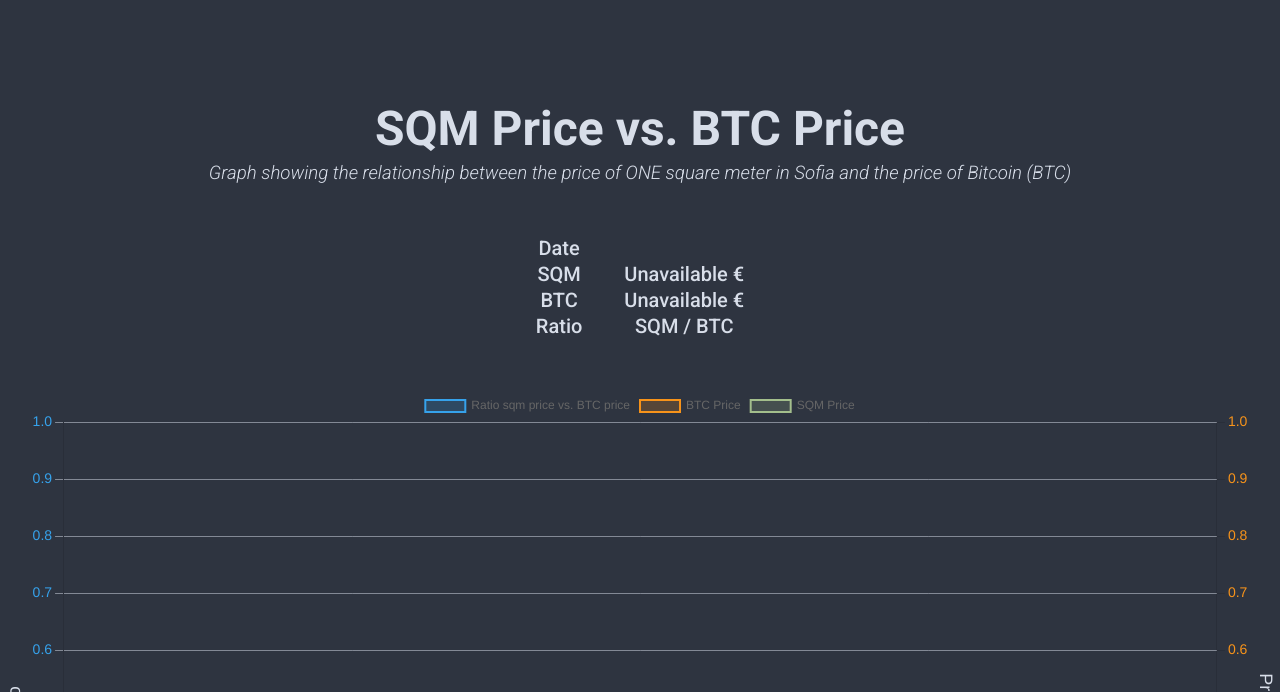
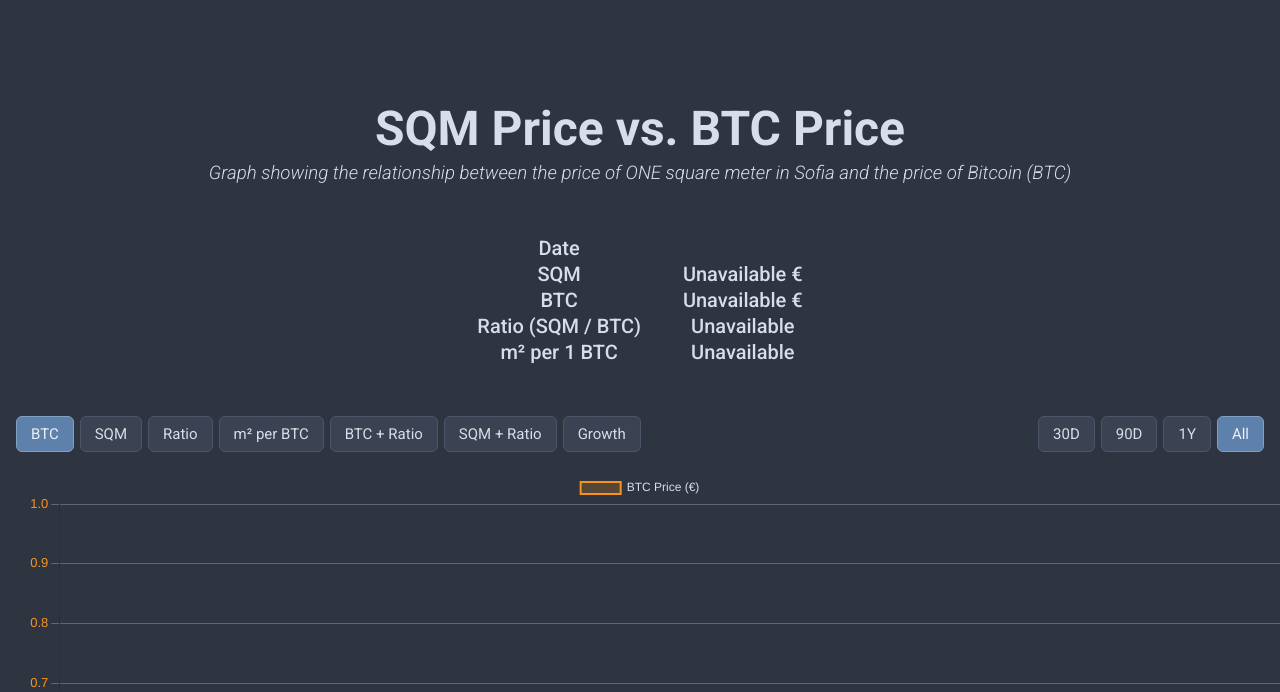
Before and after one commit to tonytech83/sqm-vs-btc, a Flask app: template templates/index.html in a window 1280 px wide. Shown: the top 692 px of the page. Run offline with Flask 3, Linux system fonts and the light colour scheme; the template is opened without the code that fills it, so the values that code supplies are empty; some libraries are stand-ins or nearby versions.

Commit message:
added new tabs (#14)

```diff
--- a/WebApp/helpers.py
+++ b/WebApp/helpers.py
@@ -1,59 +1,49 @@
 import logging
 import os
 from datetime import datetime, timezone
-from typing import TYPE_CHECKING
+from pathlib import Path
 
 import psycopg2 as db
 import requests
+from dotenv import load_dotenv
+from psycopg2.extensions import connection
 from psycopg2.extras import RealDictCursor, RealDictRow
-from requests.models import Response
-
-if TYPE_CHECKING:
-    from flask import Response
-
-from pathlib import Path
-
-from dotenv import load_dotenv
 
 # Always load the .env file from the project root
 env_path = Path(__file__).resolve().parent.parent / ".env"
 load_dotenv(dotenv_path=env_path)
 
 logger = logging.getLogger(__name__)
-logger.info("Foobar")
+
+
+def _connect() -> connection:
+    """Opens a new PostgreSQL connection using the DB_* environment variables."""
+    return db.connect(
+        dbname=os.getenv("DB_NAME"),
+        user=os.getenv("DB_USER"),
+        password=os.getenv("DB_PASSWORD"),
+        host=os.getenv("DB_HOST"),
+        port=os.getenv("DB_PORT"),
+    )
 
 
 def prepare_json() -> list[dict]:
     """
-    Retrieves all entries from the database and returns them as a list of dictionaries.
+    Retrieves all entries from the database, oldest first.
 
     Returns:
         List[Dict]: A list of database entries as dictionaries.
         Returns an empty list if there's an error.
 
-    Note:
-        Uses RealDictCursor for dictionary-style results.
-        Automatically closes database connection in finally block.
-
     """
-    # Initialize conn to None
     conn = None
     try:
-        conn = db.connect(
-            dbname=os.getenv("DB_NAME"),
-            user=os.getenv("DB_USER"),
-            password=os.getenv("DB_PASSWORD"),
-            host=os.getenv("DB_HOST"),
-            port=os.getenv("DB_PORT"),
-        )
-        # Use RealDictCursor for dict rows
+        conn = _connect()
         cursor: RealDictCursor = conn.cursor(cursor_factory=RealDictCursor)
 
-        cursor.execute(query="SELECT * FROM data")
-        # Fetch rows as dictionaries
+        cursor.execute(query="SELECT * FROM data ORDER BY date")
         db_entries: list[RealDictRow] = cursor.fetchall()
 
-        # Debugging: Log the number of entries fetched
         logger.info("Fetched %s entries from the database.", len(db_entries))
 
     except db.Error:
@@ -78,16 +68,10 @@ def get_latest_prices() -> RealDictRow | None:
     """
     conn = None
     try:
-        conn = db.connect(
-            dbname=os.getenv("DB_NAME"),
-            user=os.getenv("DB_USER"),
-            password=os.getenv("DB_PASSWORD"),
-            host=os.getenv("DB_HOST"),
-            port=os.getenv("DB_PORT"),
-        )
+        conn = _connect()
         cursor: RealDictCursor = conn.cursor(cursor_factory=RealDictCursor)
 
-        cursor.execute(query="SELECT * FROM data ORDER BY id DESC LIMIT 1")
+        cursor.execute(query="SELECT * FROM data ORDER BY date DESC LIMIT 1")
         latest_entry: RealDictRow | None = cursor.fetchone()
 
     except db.Error:
@@ -98,39 +82,6 @@ def get_latest_prices() -> RealDictRow | None:
     finally:
         if conn is not None:
             conn.close()
-
-    """
-    Fetches a list of public HTTPS proxies and returns them as a dict usable by requests.
-
-    Source:
-        https://www.proxy-list.download/api/v1/get?type=https
-
-    Returns:
-        dict[int, str]: Mapping of 1-based index to proxy URL with the https scheme
-        (e.g., {1: "https://ip:port", 2: "https://ip:port", ...}). May raise on
-        non-2xx responses.
-
-    Notes:
-        The returned mapping is passed directly to `requests.get(..., proxies=...)`.
-        This function does not perform validation of proxy liveness.
-
-    """
-    response = requests.get(
-        "https://www.proxy-list.download/api/v1/get?type=https",
-        timeout=10,
-    )
-
-    response.raise_for_status()
-
-    # split the response
-    lines = response.text.strip().split("\n")
-
-    # create a dict with index
-    proxies = {
-        i + 1: f"https://{line.strip()}" for i, line in enumerate(lines) if line.strip()
-    }
-
-    return proxies
 
 
 def get_sqm_price_in_eur() -> float | None:
@@ -170,16 +121,16 @@ def get_btc_price_binance() -> float | None:
 
     Returns:
         float | None: Latest BTC price in EUR when available; otherwise None.
-        Network/HTTP errors are caught and logged.
+        Network/HTTP errors and unexpected response shapes are caught and logged.
 
     """
     url = "https://api.binance.com/api/v3/ticker/price?symbol=BTCEUR"
     try:
-        response: Response = requests.get(url, timeout=10)
+        response = requests.get(url, timeout=10)
         response.raise_for_status()
         data = response.json()
         return float(data["price"])
-    except requests.RequestException:
+    except (requests.RequestException, KeyError, TypeError, ValueError):
         logger.exception(msg="Error fetching BTC price from Binance")
         return None
 
@@ -192,16 +143,16 @@ def get_btc_price_kraken() -> float | None:
 
     Returns:
         float | None: Latest BTC price in EUR when available; otherwise None.
-        Network/HTTP errors are caught and logged.
+        Network/HTTP errors and unexpected response shapes are caught and logged.
 
     """
     url = "https://api.kraken.com/0/public/Ticker?pair=XBTEUR"
     try:
-        response: Response = requests.get(url, timeout=10)
+        response = requests.get(url, timeout=10)
         response.raise_for_status()
         data = response.json()
         return float(data["result"]["XXBTZEUR"]["c"][0])
-    except requests.RequestException:
+    except (requests.RequestException, KeyError, IndexError, TypeError, ValueError):
         logger.exception(msg="Error fetching BTC price from Kraken")
         return None
 
@@ -223,11 +174,11 @@ def get_btc_price_in_eur() -> float | None:
         if price:
             logger.info("BTC Price from %s: %s EUR", source.__name__, price)
             return price
-    logger.exception(msg="Failed to fetch BTC price from all sources.")
+    logger.error("Failed to fetch BTC price from all sources.")
     return None
 
 
-def get_prices_and_ratio() -> None:
+def get_prices_and_ratio() -> str:
     """
     Fetches current BTC and square meter prices, calculates their ratio, and stores the data in the database.
 
@@ -238,22 +189,14 @@ def get_prices_and_ratio() -> None:
     4. Calculates the ratio
     5. Stores the new entry
 
-    Note:
-        - Skips insertion if an entry for today already exists
-        - Uses ON CONFLICT DO NOTHING for date uniqueness
-        - Automatically closes database connection in finally block
-        - Logs all significant events and errors
+    Returns:
+        str: "inserted" when today's entry was added, "exists" when it was already
+        there, or "failed" when a price could not be fetched or the database failed.
 
     """
-    conn = None  # Initialize conn to None
+    conn = None
     try:
-        conn = db.connect(
-            dbname=os.getenv("DB_NAME"),
-            user=os.getenv("DB_USER"),
-            password=os.getenv("DB_PASSWORD"),
-            host=os.getenv("DB_HOST"),
-            port=os.getenv("DB_PORT"),
-        )
+        conn = _connect()
         cursor = conn.cursor()
 
         cursor.execute(
@@ -267,21 +210,21 @@ def get_prices_and_ratio() -> None:
             )
             """,
         )
+        conn.commit()
 
         # Check if today's entry already exists
         today: str = datetime.now(tz=timezone.utc).strftime("%Y-%m-%d")
         cursor.execute("SELECT 1 FROM data WHERE date = %s", (today,))
         if cursor.fetchone():
             logger.info("Entry for %s already exists. Skipping.", today)
-            return
+            return "exists"
 
-        # Fetch current prices if not already fetched for today
-        sqm_price: float = get_sqm_price_in_eur()
+        sqm_price: float | None = get_sqm_price_in_eur()
         btc_price: float | None = get_btc_price_in_eur()
 
         if sqm_price is None or btc_price is None:
-            logger.exception("Failed to fetch data. Skipping database insertion.")
-            return
+            logger.error("Failed to fetch data. Skipping database insertion.")
+            return "failed"
 
         ratio: float = sqm_price / btc_price
 
@@ -293,11 +236,13 @@ def get_prices_and_ratio() -> None:
             """,
             (today, btc_price, sqm_price, ratio),
         )
+        conn.commit()
         logger.info("Added new entry for %s", today)
-
-        conn.commit()
     except db.Error:
         logger.exception("Database error")
+        return "failed"
+    else:
+        return "inserted"
     finally:
         if conn is not None:
             conn.close()
--- a/WebApp/views.py
+++ b/WebApp/views.py
@@ -1,17 +1,11 @@
-from datetime import datetime
-from functools import lru_cache
-from typing import Any, ClassVar
+from datetime import datetime, timezone
+from typing import ClassVar
 
 from flask import jsonify, render_template
 from flask.views import View
 from flask.wrappers import Response
 
 from WebApp.helpers import get_latest_prices, get_prices_and_ratio, prepare_json
-
-
-@lru_cache(maxsize=1)
-def cached_data() -> list[dict]:
-    return prepare_json()
 
 
 class IndexView(View):
@@ -24,17 +18,23 @@ class IndexView(View):
         latest_data = get_latest_prices()
 
         if latest_data:
+            btc_price = float(latest_data["btc_price"])
+            sqm_price = float(latest_data["sqm_price"])
             return render_template(
                 self.template,
                 date=latest_data["date"],
-                btc_price=f"{float(latest_data['btc_price']):.2f}",
-                sqm_price=f"{float(latest_data['sqm_price']):.2f}",
+                btc_price=f"{btc_price:.2f}",
+                sqm_price=f"{sqm_price:.2f}",
+                ratio=f"{float(latest_data['ratio']):.6f}",
+                sqm_per_btc=f"{btc_price / sqm_price:.2f}",
             )
         return render_template(
             self.template,
-            date=datetime.now(tz=datetime.UTC).strftime("%d %b %Y"),
+            date=datetime.now(tz=timezone.utc).strftime("%Y-%m-%d"),
             btc_price=None,
             sqm_price=None,
+            ratio=None,
+            sqm_per_btc=None,
         )
 
 
@@ -42,13 +42,14 @@ class DataView(View):
     methods: ClassVar[list[str]] = ["GET"]
 
     def dispatch_request(self) -> Response:
-        return jsonify(cached_data())
+        return jsonify(prepare_json())
 
 
 class UpdateDBView(View):
     methods: ClassVar[list[str]] = ["GET"]
 
-    def dispatch_request(self) -> Response:
-        get_prices_and_ratio()
+    def dispatch_request(self) -> tuple[Response, int]:
+        result = get_prices_and_ratio()
+        status_code = 500 if result == "failed" else 200
 
-        return jsonify({"status": "Database updated"})
+        return jsonify({"status": result}), status_code
--- a/app.py
+++ b/app.py
@@ -1,8 +1,7 @@
 import os
 
-from flask import Flask, g
+from flask import Flask
 
-from WebApp.helpers import get_btc_price_in_eur, get_sqm_price_in_eur
 from WebApp.views import DataView, IndexView, UpdateDBView
 
 # Initialise Flask App
@@ -12,26 +11,6 @@ app = Flask(
     static_folder="static",
     template_folder="templates",
 )
-
-
-@app.before_request
-def preload_data() -> None:
-    if not hasattr(g, "data_preloaded"):
-        try:
-            btc_price = get_btc_price_in_eur()
-            g.current_btc_price = f"{btc_price:.2f}" if btc_price is not None else "N/A"
-        except Exception as e:
-            app.logger.error(f"Failed to fetch BTC price: {str(e)}")
-            g.current_btc_price = "N/A"
-
-        try:
-            sqm_price = get_sqm_price_in_eur()
-            g.current_sqm_price = f"{sqm_price:.2f}" if sqm_price is not None else "N/A"
-        except Exception as e:
-            app.logger.error(f"Failed to fetch SQM price: {str(e)}")
-            g.current_sqm_price = "N/A"
-
-        g.data_preloaded = True
 
 
 # urlpatterns
--- a/requirements.txt
+++ b/requirements.txt
@@ -1,4 +1,3 @@
-beautifulsoup4==4.12.3
 blinker==1.9.0
 certifi==2024.12.14
 charset-normalizer==3.4.1
@@ -13,10 +12,9 @@ Jinja2==3.1.6
 MarkupSafe==3.0.2
 packaging==24.2
 pluggy==1.5.0
-psycopg2==2.9.10
+psycopg2-binary==2.9.13
 python-dotenv==1.2.3
 requests==2.34.2
-soupsieve==2.9.2
 urllib3==2.8.0
 Werkzeug==3.1.9
 pytest==9.1.1
--- a/static/css/styles.css
+++ b/static/css/styles.css
@@ -59,6 +59,41 @@ table {
   padding-right: 40px;
 }
 
+.controls {
+  display: flex;
+  flex-wrap: wrap;
+  justify-content: space-between;
+  gap: 10px;
+  margin: 0 16px 20px;
+}
+
+.button-group {
+  display: flex;
+  flex-wrap: wrap;
+  gap: 6px;
+}
+
+.controls button {
+  background-color: #3b4252;
+  color: #d8dee9;
+  border: 1px solid #4c566a;
+  border-radius: 6px;
+  padding: 8px 14px;
+  font-family: inherit;
+  font-size: 15px;
+  cursor: pointer;
+}
+
+.controls button:hover {
+  background-color: #434c5e;
+}
+
+.controls button.active {
+  background-color: #5e81ac;
+  border-color: #81a1c1;
+  color: #eceff4;
+}
+
 .footer {
   font-size: 14px;
   padding: 10px 0;
--- a/static/js/chart.js
+++ b/static/js/chart.js
@@ -1,109 +1,127 @@
-let priceChart = new Chart(
-  document.getElementById("priceChart").getContext("2d"),
-  {
-    type: "line",
-    data: {
-      labels: [], // Dates will go here
-      datasets: [
-        {
-          label: "Ratio sqm price vs. BTC price",
-          data: [], // Ratios will go here
-          borderColor: "rgba(54, 162, 235, 1.0)",
-          backgroundColor: "rgba(54, 162, 235, 0.2)",
-          borderWidth: 2,
-          yAxisID: "yRatio", // Bind to left Y-axis
-        },
-        {
-          label: "BTC Price",
-          data: [], // BTC prices will go here
-          borderColor: "rgba(247, 147, 26, 1.0)",
-          backgroundColor: "rgba(247, 147, 26, 0.2)",
-          borderWidth: 2,
-          yAxisID: "yPrice", // Bind to right Y-axis
-        },
-        {
-          label: "SQM Price",
-          data: [], // SQM prices will go here
-          borderColor: "rgba(163, 190, 140, 1.0)",
-          backgroundColor: "rgba(163, 190, 140, 0.2)",
-          borderWidth: 2,
-          yAxisID: "yPrice", // Bind to right Y-axis
-        },
-      ],
+// Each series reads one value from a data row.
+const SERIES = {
+  btc: { label: "BTC Price (€)", color: "rgba(247, 147, 26, 1.0)", value: (r) => r.btc },
+  sqm: { label: "SQM Price (€)", color: "rgba(163, 190, 140, 1.0)", value: (r) => r.sqm },
+  ratio: { label: "Ratio SQM / BTC", color: "rgba(54, 162, 235, 1.0)", value: (r) => r.ratio },
+  m2: { label: "m² per 1 BTC", color: "rgba(180, 142, 173, 1.0)", value: (r) => r.btc / r.sqm },
+};
+
+// Each tab shows one or two series. With two, the second gets its own right-hand axis,
+// unless `rebase` puts both on one axis as growth from the first day (= 100).
+const VIEWS = {
+  btc: { series: ["btc"] },
+  sqm: { series: ["sqm"] },
+  ratio: { series: ["ratio"] },
+  m2: { series: ["m2"] },
+  btcRatio: { series: ["btc", "ratio"] },
+  sqmRatio: { series: ["sqm", "ratio"] },
+  growth: { series: ["btc", "sqm"], rebase: true },
+};
+
+const TEXT_COLOR = "rgba(216, 222, 233, 1.0)";
+const GRID_COLOR = "rgba(216, 222, 233, 0.3)";
+
+let rows = [];
+let currentView = "btc";
+let currentRange = "all";
+
+const chart = new Chart(document.getElementById("priceChart").getContext("2d"), {
+  type: "line",
+  data: { labels: [], datasets: [] },
+  options: {},
+});
+
+function rowsInRange() {
+  if (currentRange === "all" || rows.length === 0) return rows;
+  const last = new Date(rows[rows.length - 1].date);
+  const cutoff = new Date(last);
+  cutoff.setDate(cutoff.getDate() - Number(currentRange));
+  return rows.filter((r) => new Date(r.date) >= cutoff);
+}
+
+function axis(position, title, color, drawGrid) {
+  return {
+    position,
+    title: { display: true, text: title, color: TEXT_COLOR, font: { size: 16 } },
+    ticks: { color, font: { size: 13 } },
+    grid: drawGrid ? { color: GRID_COLOR } : { drawOnChartArea: false },
+  };
+}
+
+function render() {
+  const view = VIEWS[currentView];
+  const visible = rowsInRange();
+
+  const datasets = view.series.map((key, i) => {
+    const s = SERIES[key];
+    let values = visible.map(s.value);
+    if (view.rebase && values.length) {
+      const first = values[0];
+      values = values.map((v) => (v / first) * 100);
+    }
+    return {
+      label: s.label,
+      data: values,
+      borderColor: s.color,
+      backgroundColor: s.color.replace("1.0)", "0.2)"),
+      borderWidth: 2,
+      pointRadius: 0,
+      yAxisID: i === 0 || view.rebase ? "y" : "y1",
+    };
+  });
+
+  const first = SERIES[view.series[0]];
+  const scales = {
+    x: {
+      ticks: { color: TEXT_COLOR, font: { size: 13 }, maxTicksLimit: 12 },
+      grid: { color: GRID_COLOR },
     },
-    options: {
-      elements: {
-        line: {
-          tension: 0.4, // Smooth lines
-        },
-      },
-      scales: {
-        x: {
-          title: {
-            display: true,
-            text: "Date",
-            color: "#D8DEE9",
-            font: { size: 18 },
-          },
-          ticks: {
-            color: "rgba(216, 222, 233, 1.0)",
-            font: { size: 14 },
-          },
-          grid: { color: "rgba(216, 222, 233, 0.5)" },
-        },
-        yRatio: {
-          position: "left",
-          title: {
-            display: true,
-            text: "Ratio",
-            color: "#D8DEE9",
-            font: { size: 18 },
-          },
-          ticks: {
-            color: "rgba(54, 162, 235, 1.0)",
-            font: { size: 14 },
-          },
-          grid: { color: "rgba(216, 222, 233, 0.5)" },
-        },
-        yPrice: {
-          position: "right",
-          title: {
-            display: true,
-            text: "Price (€)",
-            color: "#D8DEE9",
-            font: { size: 18 },
-          },
-          ticks: {
-            color: "rgba(247, 147, 26, 1.0)",
-            font: { size: 14 },
-          },
-          grid: { drawOnChartArea: false }, // Don't overlap grids with left Y-axis
-        },
-      },
-    },
+    y: view.rebase
+      ? axis("left", "Growth (first day = 100)", TEXT_COLOR, true)
+      : axis("left", first.label, first.color, true),
+  };
+  if (view.series.length > 1 && !view.rebase) {
+    const second = SERIES[view.series[1]];
+    scales.y1 = axis("right", second.label, second.color, false);
   }
-);
+
+  chart.data.labels = visible.map((r) => r.date);
+  chart.data.datasets = datasets;
+  chart.options = {
+    elements: { line: { tension: 0.3 } },
+    interaction: { mode: "index", intersect: false },
+    plugins: { legend: { labels: { color: TEXT_COLOR } } },
+    scales,
+  };
+  chart.update();
+}
+
+function bindButtons(selector, onSelect) {
+  const buttons = document.querySelectorAll(selector);
+  buttons.forEach((button) =>
+    button.addEventListener("click", () => {
+      buttons.forEach((b) => b.classList.toggle("active", b === button));
+      onSelect(button.dataset.value);
+      render();
+    })
+  );
+}
+
+bindButtons(".tab", (value) => (currentView = value));
+bindButtons(".range", (value) => (currentRange = value));
 
 function updateCharts() {
   fetch("/data")
     .then((response) => response.json())
     .then((data) => {
-      // Clear existing chart data
-      priceChart.data.labels = [];
-      priceChart.data.datasets[0].data = []; // Ratios
-      priceChart.data.datasets[1].data = []; // BTC Prices
-      priceChart.data.datasets[2].data = []; // SQM Prices
-
-      // Populate the chart with data from the JSON response
-      data.forEach((entry) => {
-        priceChart.data.labels.push(entry.date);
-        priceChart.data.datasets[0].data.push(entry.ratio);
-        priceChart.data.datasets[1].data.push(entry.btc_price);
-        priceChart.data.datasets[2].data.push(entry.sqm_price);
-      });
-
-      // Update the chart
-      priceChart.update();
+      // NUMERIC columns arrive as strings, so convert them to numbers once here.
+      rows = data.map((e) => ({
+        date: e.date,
+        btc: Number(e.btc_price),
+        sqm: Number(e.sqm_price),
+        ratio: Number(e.ratio),
+      }));
+      render();
     });
 }
 
--- a/templates/index.html
+++ b/templates/index.html
@@ -4,7 +4,7 @@
     <meta charset="UTF-8" />
     <meta name="viewport" content="width=device-width, initial-scale=1.0" />
     <title>SQM vs BTC</title>
-    <script src="https://cdn.jsdelivr.net/npm/chart.js"></script>
+    <script src="https://cdn.jsdelivr.net/npm/chart.js@4.5.1/dist/chart.umd.min.js"></script>
     <link
       rel="stylesheet"
       href="{{ url_for('static', filename='css/styles.css') }}"
@@ -34,10 +34,32 @@
           <td>{{ btc_price if btc_price else 'Unavailable' }} €</td>
         </tr>
         <tr>
-          <td class="td-title">Ratio</td>
-          <td>SQM / BTC</td>
+          <td class="td-title">Ratio (SQM / BTC)</td>
+          <td>{{ ratio if ratio else 'Unavailable' }}</td>
+        </tr>
+        <tr>
+          <td class="td-title">m² per 1 BTC</td>
+          <td>{{ sqm_per_btc if sqm_per_btc else 'Unavailable' }}</td>
         </tr>
       </table>
+
+      <div class="controls">
+        <div class="button-group">
+          <button class="tab active" data-value="btc">BTC</button>
+          <button class="tab" data-value="sqm">SQM</button>
+          <button class="tab" data-value="ratio">Ratio</button>
+          <button class="tab" data-value="m2">m² per BTC</button>
+          <button class="tab" data-value="btcRatio">BTC + Ratio</button>
+          <button class="tab" data-value="sqmRatio">SQM + Ratio</button>
+          <button class="tab" data-value="growth">Growth</button>
+        </div>
+        <div class="button-group">
+          <button class="range" data-value="30">30D</button>
+          <button class="range" data-value="90">90D</button>
+          <button class="range" data-value="365">1Y</button>
+          <button class="range active" data-value="all">All</button>
+        </div>
+      </div>
 
       <canvas id="priceChart" width="400" height="200"></canvas>
     </div>
```
Also changed, not shown: CLAUDE.md (added, +48 -0 lines), tests/test_app.py (+1 -1 lines), .github/workflows/insert_into_db.yml, README.md, 3 other files.
